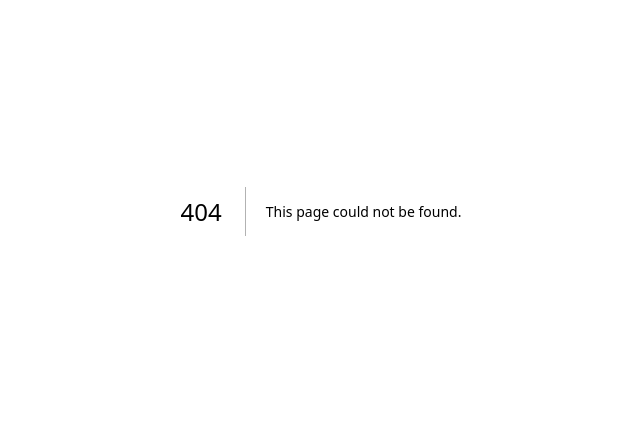
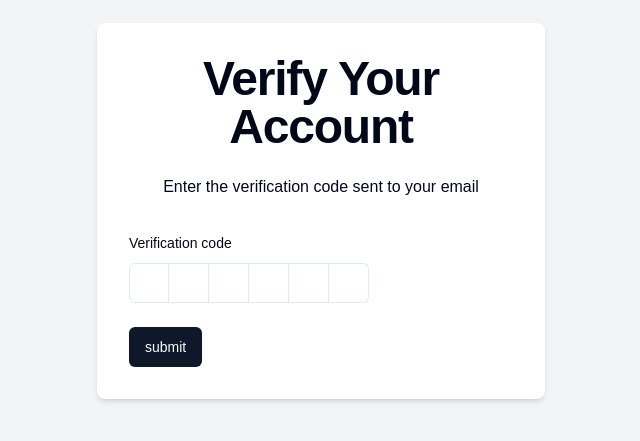
Before and after one commit to itsanindyak/mst-message, a Next.js app: page /verify/1 in a window 1280 px wide. Before the commit this address had no page. Shown: the part 189-630 px from the top of the page, without its empty margins (319-959 px from the left). Built offline with nearby package versions, Linux system fonts and the light colour scheme.

Commit message:
add verification code page

```diff
--- a/package.json
+++ b/package.json
@@ -19,6 +19,7 @@
     "bcryptjs": "^2.4.3",
     "class-variance-authority": "^0.7.0",
     "clsx": "^2.1.1",
+    "input-otp": "^1.2.4",
     "lucide-react": "^0.451.0",
     "mongoose": "^8.6.3",
     "next": "14.2.13",
--- /dev/null
+++ b/src/app/(auth)/verify/[username]/page.tsx
@@ -0,0 +1,130 @@
+"use client";
+
+import { Button } from "@/components/ui/button";
+import {
+  Form,
+  FormControl,
+  FormField,
+  FormItem,
+  FormLabel,
+  FormMessage,
+} from "@/components/ui/form";
+import {
+  InputOTP,
+  InputOTPGroup,
+  InputOTPSlot,
+} from "@/components/ui/input-otp";
+
+import { useToast } from "@/hooks/use-toast";
+import { verifySchema } from "@/schema/verifySchema.zod";
+import { ApiResponse } from "@/types/ApiResponse";
+import { zodResolver } from "@hookform/resolvers/zod";
+import axios, { AxiosError } from "axios";
+import { Loader2 } from "lucide-react";
+import { useParams, useRouter } from "next/navigation";
+import React, { useState } from "react";
+import { useForm } from "react-hook-form";
+import * as z from "zod";
+
+const page = () => {
+  const [ submitting, setSubmitting ] = useState(false);
+  const router = useRouter();
+  const params = useParams();
+  const { toast } = useToast();
+
+  const form = useForm<z.infer<typeof verifySchema>>({
+    resolver: zodResolver(verifySchema),
+    defaultValues: {
+      code: "",
+    },
+  });
+
+  const onsubmit = async (data: z.infer<typeof verifySchema>) => {
+    setSubmitting(true);
+    try {
+      const response = await axios.post<ApiResponse>("/api/verify-code", {
+        username: params.username,
+        code: data.code,
+      });
+      if (response.data.success) {
+        toast({
+          title: "Success",
+          description: response.data.message,
+        });
+
+        router.replace("/sign-in")
+      } else {
+        toast({
+          title: "Checked code",
+          description: response.data.message,
+          variant: "destructive",
+        });
+      }
+    } catch (error) {
+      console.error(error);
+      const axiosError = error as AxiosError<ApiResponse>;
+      toast({
+        variant: "destructive",
+        title: "Verification failed",
+        description: axiosError.response?.data.message,
+      });
+    } finally {
+      setSubmitting(false);
+    }
+  };
+
+  return (
+    <div className="flex justify-center items-center min-h-screen bg-gray-100">
+      <div className="w-full m-auto max-w-md p-8 space-y-8 bg-white rounded-lg shadow-md">
+        <div className="text-center">
+          <h1 className="text-4xl font-extrabold tracking-tight lg:text-5xl mb-6">
+            Verify Your Account
+          </h1>
+          <p className="mb-4">Enter the verification code sent to your email</p>
+        </div>
+        <Form {...form}>
+          <form
+            onSubmit={form.handleSubmit(onsubmit)}
+            className="space-y-6"
+          >
+            <FormField
+              control={form.control}
+              name="code"
+              render={({ field }) => (
+                <FormItem>
+                  <FormLabel>Verification code</FormLabel>
+                  <FormControl>
+                    <InputOTP maxLength={6} {...field}>
+                      <InputOTPGroup>
+                        <InputOTPSlot index={0} />
+                        <InputOTPSlot index={1} />
+                        <InputOTPSlot index={2} />
+                        <InputOTPSlot index={3} />
+                        <InputOTPSlot index={4} />
+                        <InputOTPSlot index={5} />
+                      </InputOTPGroup>
+                    </InputOTP>
+                  </FormControl>
+                  <FormMessage />
+                </FormItem>
+              )}
+            />
+
+            <Button disabled={submitting} type="submit">
+              {submitting ? (
+                <>
+                  <Loader2 className="mr-2 h-4 w-4 animate-spin" /> Please
+                  wait...
+                </>
+              ) : (
+                "submit"
+              )}
+            </Button>
+          </form>
+        </Form>
+      </div>
+    </div>
+  );
+};
+
+export default page;
--- /dev/null
+++ b/src/components/ui/input-otp.tsx
@@ -0,0 +1,71 @@
+"use client"
+
+import * as React from "react"
+import { OTPInput, OTPInputContext } from "input-otp"
+import { Dot } from "lucide-react"
+
+import { cn } from "@/lib/utils"
+
+const InputOTP = React.forwardRef<
+  React.ElementRef<typeof OTPInput>,
+  React.ComponentPropsWithoutRef<typeof OTPInput>
+>(({ className, containerClassName, ...props }, ref) => (
+  <OTPInput
+    ref={ref}
+    containerClassName={cn(
+      "flex items-center gap-2 has-[:disabled]:opacity-50",
+      containerClassName
+    )}
+    className={cn("disabled:cursor-not-allowed", className)}
+    {...props}
+  />
+))
+InputOTP.displayName = "InputOTP"
+
+const InputOTPGroup = React.forwardRef<
+  React.ElementRef<"div">,
+  React.ComponentPropsWithoutRef<"div">
+>(({ className, ...props }, ref) => (
+  <div ref={ref} className={cn("flex items-center", className)} {...props} />
+))
+InputOTPGroup.displayName = "InputOTPGroup"
+
+const InputOTPSlot = React.forwardRef<
+  React.ElementRef<"div">,
+  React.ComponentPropsWithoutRef<"div"> & { index: number }
+>(({ index, className, ...props }, ref) => {
+  const inputOTPContext = React.useContext(OTPInputContext)
+  const { char, hasFakeCaret, isActive } = inputOTPContext.slots[index]
+
+  return (
+    <div
+      ref={ref}
+      className={cn(
+        "relative flex h-10 w-10 items-center justify-center border-y border-r border-input text-sm transition-all first:rounded-l-md first:border-l last:rounded-r-md",
+        isActive && "z-10 ring-2 ring-ring ring-offset-background",
+        className
+      )}
+      {...props}
+    >
+      {char}
+      {hasFakeCaret && (
+        <div className="pointer-events-none absolute inset-0 flex items-center justify-center">
+          <div className="h-4 w-px animate-caret-blink bg-foreground duration-1000" />
+        </div>
+      )}
+    </div>
+  )
+})
+InputOTPSlot.displayName = "InputOTPSlot"
+
+const InputOTPSeparator = React.forwardRef<
+  React.ElementRef<"div">,
+  React.ComponentPropsWithoutRef<"div">
+>(({ ...props }, ref) => (
+  <div ref={ref} role="separator" {...props}>
+    <Dot />
+  </div>
+))
+InputOTPSeparator.displayName = "InputOTPSeparator"
+
+export { InputOTP, InputOTPGroup, InputOTPSlot, InputOTPSeparator }
--- a/tailwind.config.ts
+++ b/tailwind.config.ts
@@ -10,53 +10,62 @@
   theme: {
     extend: {
       colors: {
-  			background: 'hsl(var(--background))',
-  			foreground: 'hsl(var(--foreground))',
+        background: "hsl(var(--background))",
+        foreground: "hsl(var(--foreground))",
         card: {
-  				DEFAULT: 'hsl(var(--card))',
-  				foreground: 'hsl(var(--card-foreground))'
+          DEFAULT: "hsl(var(--card))",
+          foreground: "hsl(var(--card-foreground))",
         },
         popover: {
-  				DEFAULT: 'hsl(var(--popover))',
-  				foreground: 'hsl(var(--popover-foreground))'
+          DEFAULT: "hsl(var(--popover))",
+          foreground: "hsl(var(--popover-foreground))",
         },
         primary: {
-  				DEFAULT: 'hsl(var(--primary))',
-  				foreground: 'hsl(var(--primary-foreground))'
+          DEFAULT: "hsl(var(--primary))",
+          foreground: "hsl(var(--primary-foreground))",
         },
         secondary: {
-  				DEFAULT: 'hsl(var(--secondary))',
-  				foreground: 'hsl(var(--secondary-foreground))'
+          DEFAULT: "hsl(var(--secondary))",
+          foreground: "hsl(var(--secondary-foreground))",
         },
         muted: {
-  				DEFAULT: 'hsl(var(--muted))',
-  				foreground: 'hsl(var(--muted-foreground))'
+          DEFAULT: "hsl(var(--muted))",
+          foreground: "hsl(var(--muted-foreground))",
         },
         accent: {
-  				DEFAULT: 'hsl(var(--accent))',
-  				foreground: 'hsl(var(--accent-foreground))'
+          DEFAULT: "hsl(var(--accent))",
+          foreground: "hsl(var(--accent-foreground))",
         },
         destructive: {
-  				DEFAULT: 'hsl(var(--destructive))',
-  				foreground: 'hsl(var(--destructive-foreground))'
+          DEFAULT: "hsl(var(--destructive))",
+          foreground: "hsl(var(--destructive-foreground))",
         },
-  			border: 'hsl(var(--border))',
-  			input: 'hsl(var(--input))',
-  			ring: 'hsl(var(--ring))',
+        border: "hsl(var(--border))",
+        input: "hsl(var(--input))",
+        ring: "hsl(var(--ring))",
         chart: {
-  				'1': 'hsl(var(--chart-1))',
-  				'2': 'hsl(var(--chart-2))',
-  				'3': 'hsl(var(--chart-3))',
-  				'4': 'hsl(var(--chart-4))',
-  				'5': 'hsl(var(--chart-5))'
-  			}
+          "1": "hsl(var(--chart-1))",
+          "2": "hsl(var(--chart-2))",
+          "3": "hsl(var(--chart-3))",
+          "4": "hsl(var(--chart-4))",
+          "5": "hsl(var(--chart-5))",
+        },
       },
       borderRadius: {
-  			lg: 'var(--radius)',
-  			md: 'calc(var(--radius) - 2px)',
-  			sm: 'calc(var(--radius) - 4px)'
-  		}
-  	}
+        lg: "var(--radius)",
+        md: "calc(var(--radius) - 2px)",
+        sm: "calc(var(--radius) - 4px)",
+      },
+      keyframes: {
+        "caret-blink": {
+          "0%,70%,100%": { opacity: "1" },
+          "20%,50%": { opacity: "0" },
+        },
+      },
+      animation: {
+        "caret-blink": "caret-blink 1.25s ease-out infinite",
+      },
+    },
   },
   plugins: [require("tailwindcss-animate")],
 };
```
Also changed, not shown: 1 other file (tests, documents, lock files or other folders). Lines whose indentation alone changed are shown as unchanged.
